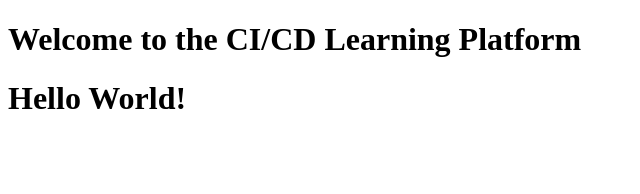
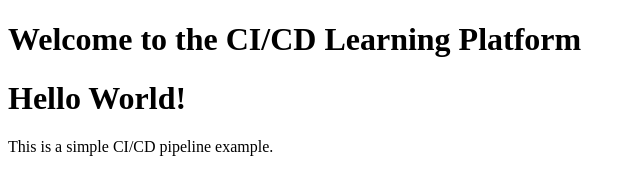
Before and after one commit to K1r1eWka/learning_CI-CD, a plain HTML site: page index.html in a window 1280 px wide. Shown: the whole page, without its empty margins (0-640 px from the left). Drawn offline with Linux system fonts and the light colour scheme.

```diff
--- a/index.html
+++ b/index.html
@@ -11,6 +11,7 @@
     </header>
     <main>
         <h1>Hello World!</h1>
+        <p>This is a simple CI/CD pipeline example.</p>
     </main>
 </body>
 </html>
```
Also changed, not shown: 1 other file.
